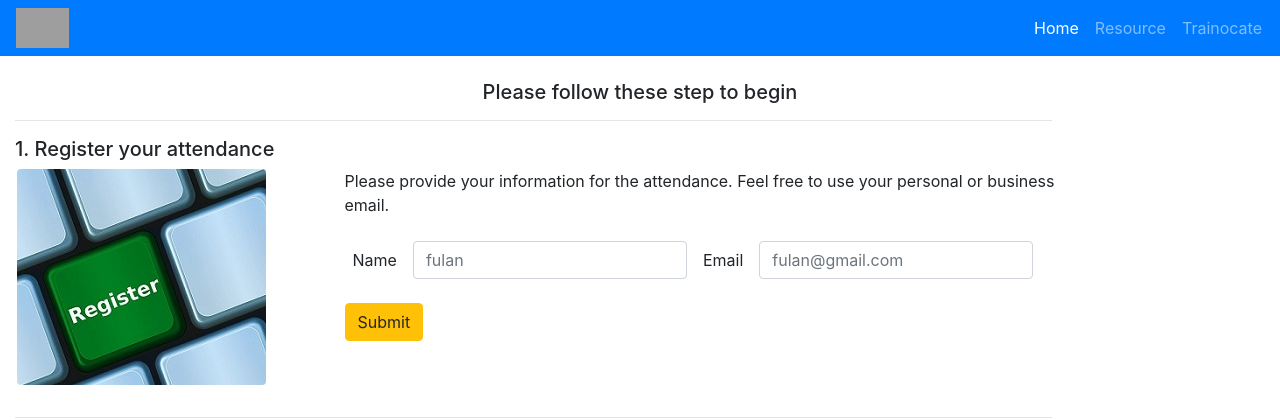
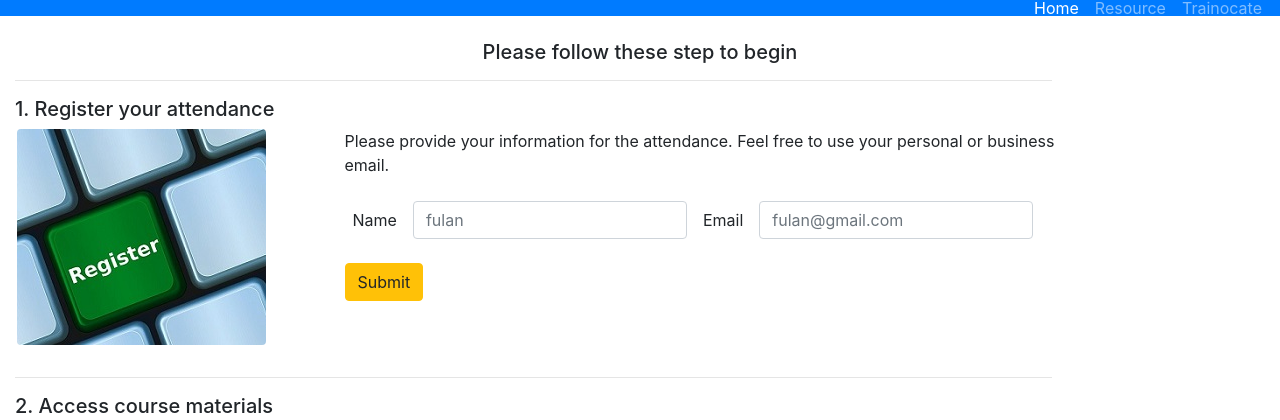
Before and after one commit to furqonm/python-flask-aws, a Flask app: template templates/base.html in a window 1280 px wide. Shown: the top 420 px of the page. Run offline with Flask 2, Linux system fonts and the light colour scheme; the template is opened without the code that fills it, so the values that code supplies are empty; some libraries are stand-ins or nearby versions; grey boxes are pictures that could not be loaded.

Commit message:
delete image

```diff
--- a/templates/base.html
+++ b/templates/base.html
@@ -9,7 +9,6 @@
 
 <body>
 <nav class="navbar navbar-expand-lg navbar-dark bg-primary">
-  <img src="static/trainocate.svg" height="40" alt="Trainocate">
   <div class="collapse navbar-collapse" id="navbarText" style="position: absolute; right: 10;">
     <ul class="navbar-nav mr-auto">
       <li class="nav-item active">
```
Also changed, not shown: static/trainocate.svg (deleted).
